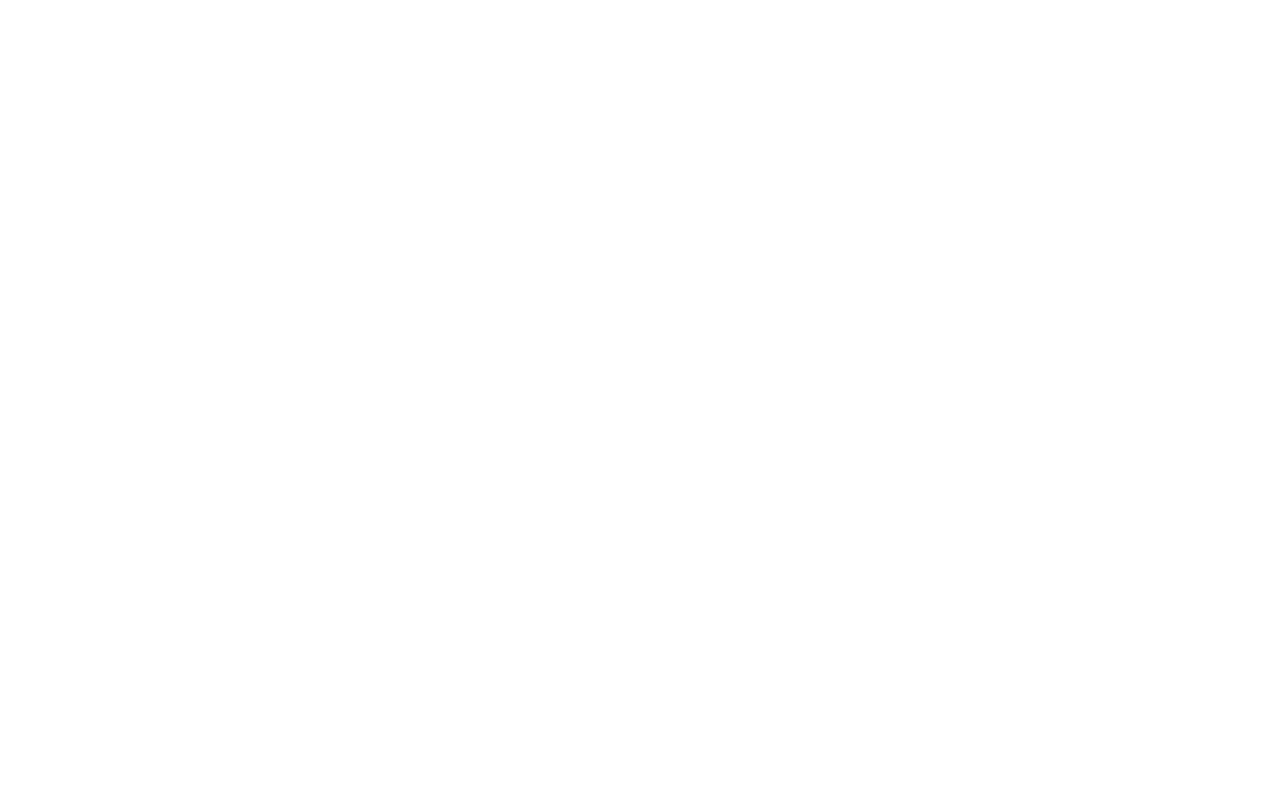
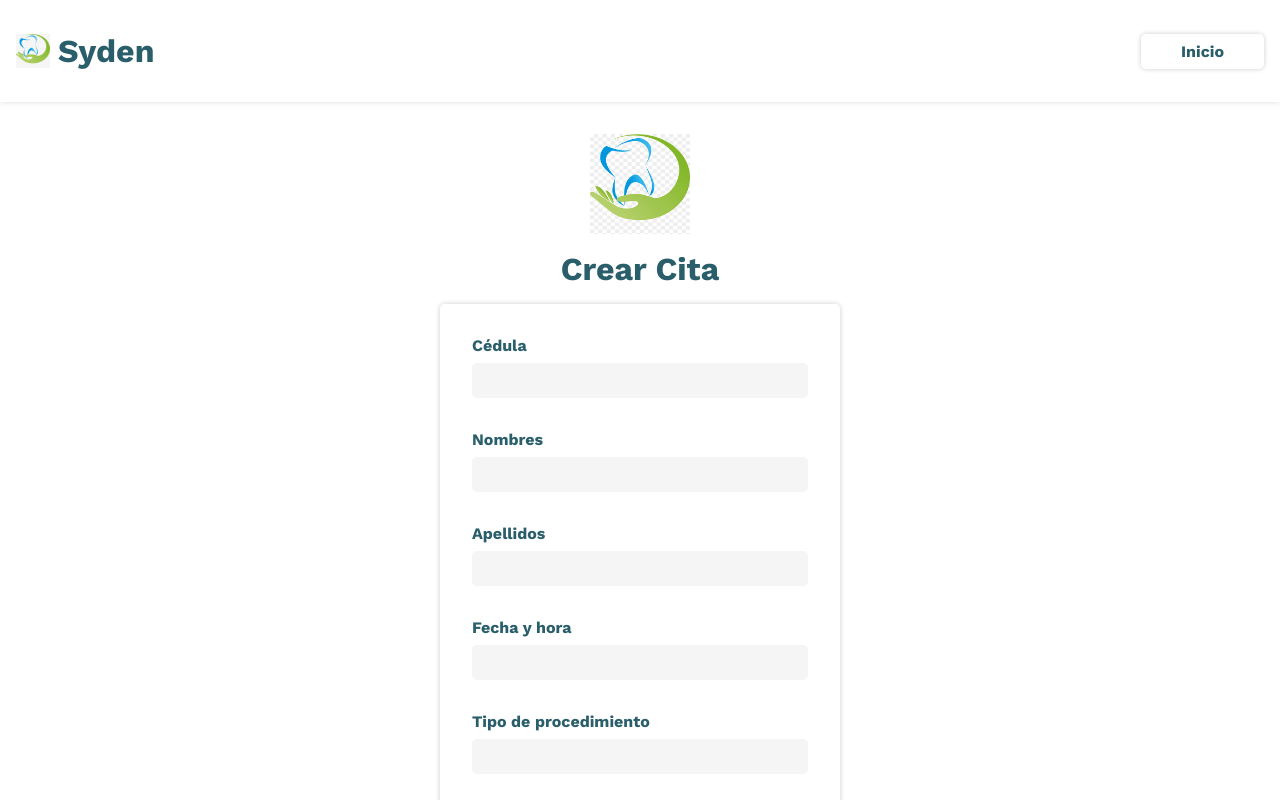
Before and after one commit to andressgil/DentalSystem, a React (Create React App) app in the folder frontsyden/: page /quote in a window 1280 px wide. Before the commit this address had no page. Shown: the top 800 px of the page. Built offline with nearby package versions, Linux system fonts and the light colour scheme.

Commit message:
se creo la carpeta de quote y el link a inicio q es donde llega luego de logearse

```diff
--- a/frontsyden/package.json
+++ b/frontsyden/package.json
@@ -9,7 +9,7 @@
     "react": "^18.2.0",
     "react-dom": "^18.2.0",
     "react-router-dom": "^6.5.0",
-    "react-scripts": "5.0.1",
+    "react-scripts": "^5.0.1",
     "web-vitals": "^2.1.4"
   },
   "scripts": {
--- a/frontsyden/src/App.js
+++ b/frontsyden/src/App.js
@@ -5,6 +5,7 @@
 import Home from "./views/home/Home";
 import Login from "./views/login/Login";
 import Patient from "./views/patient/Patient";
+import Quote from "./views/quote/Quote"
 
 function App() {
   return (
@@ -16,6 +17,7 @@
 
       <Route path="/login" element={<Login />} />
       <Route path="/patient" element={<Patient />} />
+      <Route path="/quote" element={<Quote />} />
     </Routes>
   );
 }
--- a/frontsyden/src/components/ui/Navbarhome.js
+++ b/frontsyden/src/components/ui/Navbarhome.js
@@ -11,8 +11,8 @@
         <>
             <nav className='navbar'>
                 <ul className='menu flex container'>
-                    <li><Link to="/"><Logo size="34px" showText={true} /></Link> </li>
-                    <li><Link to="/"><Button style="wire">Inicio</Button></Link></li>
+                    <li><Link to="/inicio"><Logo size="34px" showText={true} /></Link> </li>
+                    <li><Link to="/inicio"><Button style="wire">Inicio</Button></Link></li>
                 </ul>
             </nav >
 
--- a/frontsyden/src/views/login/Login.js
+++ b/frontsyden/src/views/login/Login.js
@@ -17,13 +17,14 @@
                 <form className='flex card form'>
                     <Input>Usuario</Input>
                     <Input type="password">Contraseña</Input>
-                    <Button style="fill">Iniciar Sesión</Button>
+                    <Link to="/inicio"><Button style="fill">Iniciar Sesión</Button></Link>
                 </form>
                 {/* <div className='patient card'>
                     <p>
                       <Link to="/Patient">Crear un Paciente</Link>
                     </p>
                 </div> */}
+
             </div>
         </section>
     );
--- /dev/null
+++ b/frontsyden/src/views/quote/Quote.css
@@ -0,0 +1,23 @@
+.quote .logo {
+    justify-content: center;
+    margin: 1rem auto;
+
+}
+
+.quote .title {
+    text-align: center;
+    font-weight: 300;
+}
+
+.quote .form {
+    max-width: 25rem;
+    margin: 1rem auto;
+    flex-direction: column;
+    gap: 2rem;
+}
+
+.quote .quote {
+    max-width: 25rem;
+    margin: 0 auto;
+    justify-content: center;
+}
--- /dev/null
+++ b/frontsyden/src/views/quote/Quote.js
@@ -0,0 +1,31 @@
+import React from "react";
+import { Link } from 'react-router-dom';
+import Logo from '../../assets/Logo';
+import Button from '../../components/forms/Button';
+import Input from '../../components/forms/Input';
+import Navbarhome from '../../components/ui/Navbarhome';
+import "./Quote.css"
+
+
+function Quote() {
+    return (
+        <section className='quote'>
+            <Navbarhome></Navbarhome>
+            <div className="container">
+                <Link to="/"><Logo showText={false} size="100px"/></Link>
+                <h1 className='title'><b>Crear Cita</b></h1>
+                <form className='flex card form'>
+                    <Input>Cédula</Input>
+                    <Input>Nombres</Input>
+                    <Input>Apellidos</Input>
+                    <Input>Fecha y hora</Input>
+                    <Input>Tipo de procedimiento</Input>
+                    <Input>Estado</Input>
+                    <Button style="fill">Crear</Button>
+                </form>
+            </div>
+        </section>
+    );
+}
+
+export default Quote
```
Also changed, not shown: frontsyden/src/views/inicio/Inicio.css (added), frontsyden/src/views/inicio/Inicio.js (added), 1 other file (tests, documents, lock files or other folders).
